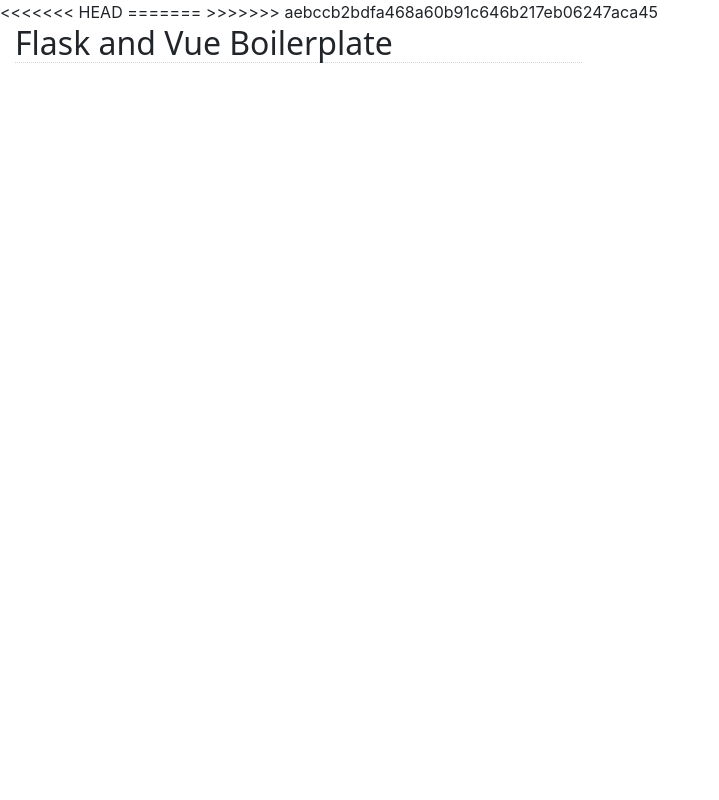
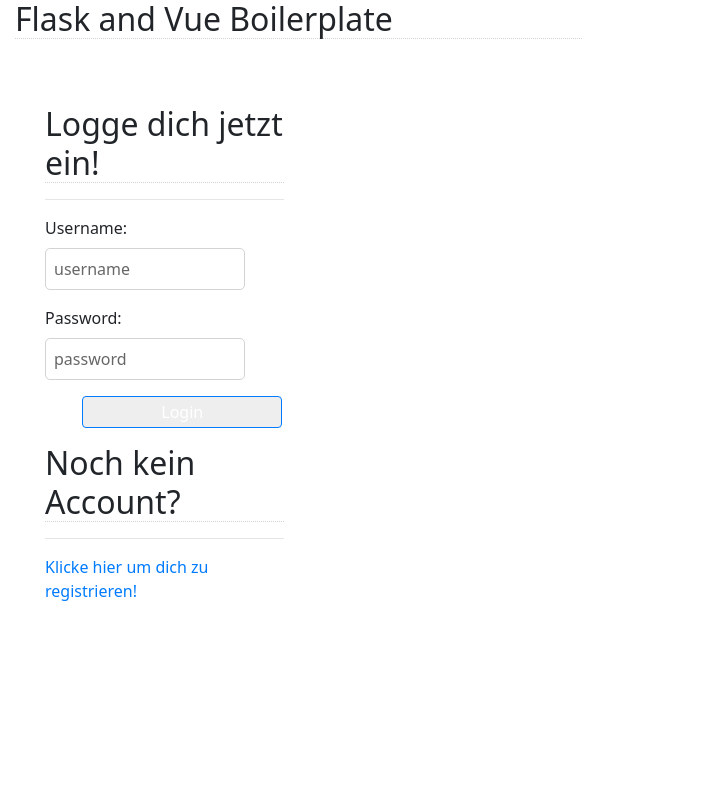
Before and after one commit to np1e/FlaskVueApp, a Flask app: page / in a window 1280 px wide. Shown: the whole page, without its empty margins (0-719 px from the left). Run offline with Flask 2, Linux system fonts and the light colour scheme; some libraries are stand-ins or nearby versions.

Commit message:
local commit

```diff
--- a/static/js/components/login.js
+++ b/static/js/components/login.js
@@ -40,7 +40,7 @@
             </div>
             <div class="form-group">
               <label for="password">Password:</label>
-              <input type="password" id="password" v-model="password_hash" placeholder="password">
+              <input type="password" id="password" v-model="password" placeholder="password">
             </div>
             <div class="form-group">
               <input class="btn btn-primary" type="submit" value="Login">
--- a/static/js/components/message.js
+++ b/static/js/components/message.js
@@ -1,15 +1,8 @@
 Vue.component("message", {
-<<<<<<< HEAD
-  props: [
-    type: String,
-    text: String
-  ],
-=======
   props: {
     type: String,
     text: String
   },
->>>>>>> aebccb2bdfa468a60b91c646b217eb06247aca45
   methods: {
     alertType: function() {
       return {
--- a/static/js/components/user-editor.js
+++ b/static/js/components/user-editor.js
@@ -105,5 +105,7 @@
         </div>
         <input type="submit" :value="isUpdate ? 'update' : 'register'">
       </form>
+    </div>
+  </div>
   `
 });
--- a/templates/index.html
+++ b/templates/index.html
@@ -25,18 +25,11 @@
     <script src='/static/js/components/user-editor.js' defer></script>
     <script src='/static/js/components/user-table.js' defer></script>
     <script src='/static/js/components/message.js' defer></script>
-<<<<<<< HEAD
-    <script src='/static/js/components/admin-panel.js' defer></script>
-    <script src='/static/js/components/create.js' defer></script>
-    <script src='/static/js/components/feed.js' defer></script>
-    <script src='/static/js/components/navigation.js' defer></script>
-=======
     <script src='/static/js/components/create.js' defer></script>
     <script src='/static/js/components/feed.js' defer></script>
     <script src='/static/js/components/admin-panel.js' defer></script>
     <script src='/static/js/components/post.js' defer></script>
     <script src='/static/js/components/post-editor.js' defer></script>
->>>>>>> aebccb2bdfa468a60b91c646b217eb06247aca45
     <script src='/static/js/components/search-bar.js' defer></script>
     <script src='/static/js/app.js' defer></script>
 
```
